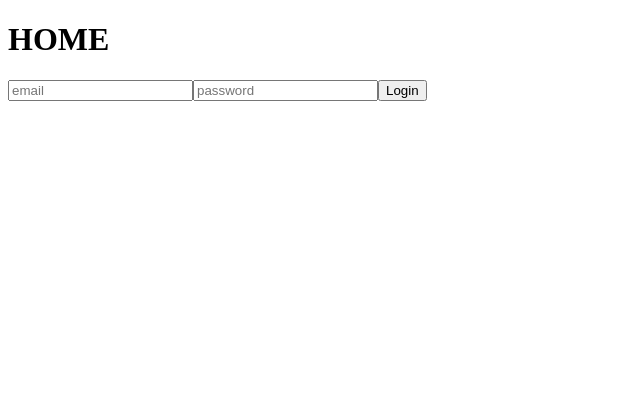
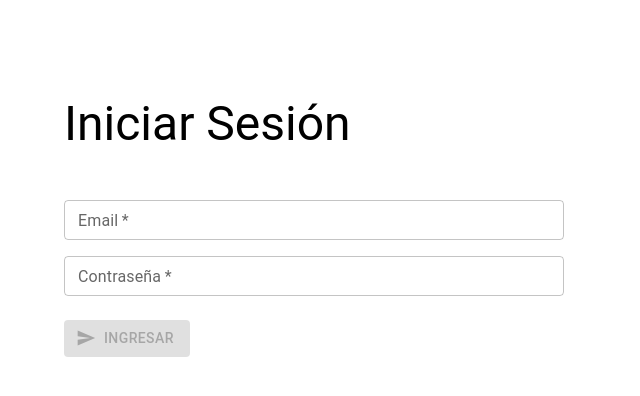
Before and after one commit to AndresCampuzano/Sales-Dashboard-Vite, a React (Vite) app: page / in a window 1280 px wide. Shown: the top 396 px of the page, without its empty margins (0-640 px from the left). Built offline with nearby package versions, Linux system fonts and the light colour scheme; no server answers.

Commit message:
style: improves home/login

```diff
--- a/src/views/Home.tsx
+++ b/src/views/Home.tsx
@@ -1,6 +1,8 @@
 import React, { useContext, useEffect, useState } from 'react';
 import { AuthContext } from '../context/authContext.tsx';
 import { useNavigate } from 'react-router-dom';
+import { Box, Button, Container, TextField, Typography } from '@mui/material';
+import SendIcon from '@mui/icons-material/Send';
 
 export const Home = () => {
    const { handleLoginWithEmail } = useContext(AuthContext);
@@ -47,22 +49,52 @@ export const Home = () => {
 
    return (
       <>
-         <h1>HOME</h1>
-         <form className='loginForm' onSubmit={handleSubmit}>
-            <input
-               placeholder='email'
-               type='email'
-               onChange={(e) => setEmail(e.target.value)}
-               required={true}
-            ></input>
-            <input
-               placeholder='password'
-               type='password'
-               onChange={(e) => setPassword(e.target.value)}
-               required={true}
-            ></input>
-            <button type={'submit'}>Login</button>
-         </form>
+         <Container>
+            <Box mt={12} />
+            <Typography variant='h3'>Iniciar Sesión</Typography>
+            <Box mt={6} />
+            <form className='loginForm' onSubmit={handleSubmit}>
+               <Box width={'100%'} maxWidth={'500px'}>
+                  <TextField
+                     id='email'
+                     label='Email'
+                     variant={'outlined'}
+                     size={'small'}
+                     type={'email'}
+                     value={email}
+                     onChange={(e) => setEmail(e.target.value)}
+                     fullWidth
+                     required
+                  />
+                  <Box mt={2} />
+                  <TextField
+                     id='password'
+                     label='Contraseña'
+                     variant={'outlined'}
+                     size={'small'}
+                     type={'password'}
+                     value={password}
+                     onChange={(e) => setPassword(e.target.value)}
+                     fullWidth
+                     required
+                  />
+                  <Box mt={3} />
+                  <Button
+                     variant='contained'
+                     color={'primary'}
+                     startIcon={<SendIcon />}
+                     size={'medium'}
+                     type={'submit'}
+                     disabled={
+                        email.trim().length === 0 ||
+                        password.trim().length === 0
+                     }
+                  >
+                     Ingresar
+                  </Button>
+               </Box>
+            </form>
+         </Container>
       </>
    );
 };
```
